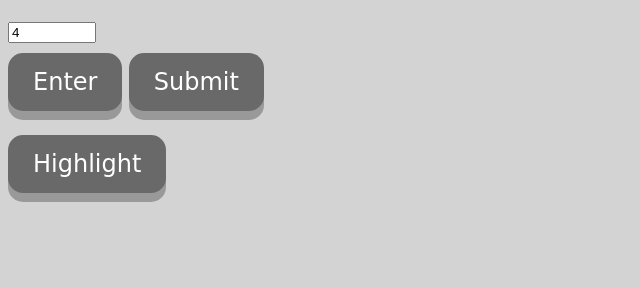
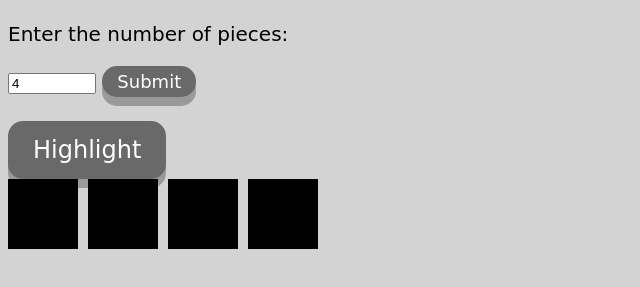
Before and after one commit to epatsli/MemoryGame, a website: page index.html in a window 1280 px wide. Both pictures are taken after a click on the input "Submit". Shown: the part 63-350 px from the top of the page, without its empty margins (0-640 px from the left). Drawn offline with Linux system fonts and the light colour scheme.

Commit message:
I don't know what happend

```diff
--- a/controller.js
+++ b/controller.js
@@ -3,15 +3,27 @@ var controller = function () {
     var startGame = function () {
         var initialNumberOfPieces = view.getInitialNumberOfPieces();
 
+        view.giveNewParty();
         game.startGame({
             numberOfPieces: initialNumberOfPieces
         });
 
         view.renderPieces(game.getPieces());
+       // alert(customerNumberPieces.getAttribute("value"));
+    },
 
+    addPieces = function () {
+        view.addPieces();
+      //  view.showNumberOfPieces();
+    },
+
+    highlight = function () {
+        view.highlight(game.getPieces());
     };
 
     return {
-        'startGame': startGame
+        'startGame': startGame,
+        'addPieces': addPieces,
+        'highlight': highlight
     }
 }();
--- a/css/app.css
+++ b/css/app.css
@@ -14,8 +14,8 @@ body {
 
 input[type=submit] {
     display: inline-block;
-    padding: 15px 25px;
-    font-size: 24px;
+    padding: 5px 15px;
+    font-size: 18px;
     font-family: 'Permanent Marker', cursive;
     cursor: pointer;
     text-align: center;
@@ -59,7 +59,14 @@ input:active[type=submit]{
 
 input[type="number"] {
     width: 80px;
+}
+
+.piece{
+    width: 50px;
+    height: 50px;
+    padding: 10px;
+    background-color: #000000;
     margin-bottom: 10px;
-    display: flex;
-
+    margin-right: 10px;
+    display: inline-block;
 }
--- a/index.html
+++ b/index.html
@@ -12,14 +12,15 @@
 </head>
 <body>
 <header><h2>Memory game</h2></header>
-
-<input type="number" id="numberPieces" min="4" value="4">
-<button class="button">Enter</button>
-<input type="submit" value="Submit">
+<p> Enter the number of pieces:</p>
+<input id="initialNumberOfPieces" type="number" id="numberPieces" min="4" value="4">
+<input type="submit" onclick="controller.startGame()" value="Submit">
 <br>
 <br>
 <button class="button", onclick="controller.startGame()">Highlight</button>
-    <script src="MemoryGame/game.js"></script>
-
+<div id="pieces"></div>
+    <script src="game.js"></script>
+    <script src="view.js"></script>
+    <script src="controller.js"></script>
 </body>
 </html>
--- a/view.js
+++ b/view.js
@@ -1,11 +1,47 @@
 'use strict'
 var view = (function () {
-    var getInitialNumberOfPieces = function () {
+
+  var getInitialNumberOfPieces = function () {
         //donm
         return document.getElementById("initialNumberOfPieces").value;
+    },
+    numberOfPieces = getInitialNumberOfPieces(),
+        viewPieces= [],
+    addPieces  = function () {
+        return numberOfPieces++;
+    },
+
+    showNumberOfPieces = function () {
+        document.getElementById('numberOfPieces').textContent = numberOfPieces.toString();
+    },
+
+    renderPieces = function (pieces) {
+        var i, piece;
+        for (i = 0; i < pieces.length; i++) {
+            piece = document.createElement("div");
+            piece.classList.add('piece');
+            document.getElementById('pieces').appendChild(piece);
+            viewPieces.push(piece);
+        }
+    },
+
+    highlight = function (pieces) {
+        viewPieces[1].style.backgroundColor= "#0000FF";
+    },
+
+    giveNewParty = function () {
+        var pieces = document.getElementsByClassName('piece');
+        while (pieces.length > 0) {
+            pieces[0].parentNode.removeChild(pieces[0]);
+        }
     };
 
     return {
-        'getInitialNumberOfPieces': getInitialNumberOfPieces
+        'getInitialNumberOfPieces': getInitialNumberOfPieces,
+        'addPieces': addPieces,
+        'showNumberOfPieces': showNumberOfPieces,
+        'renderPieces': renderPieces,
+        'highlight': highlight,
+        'giveNewParty': giveNewParty
     }
 })();
```
